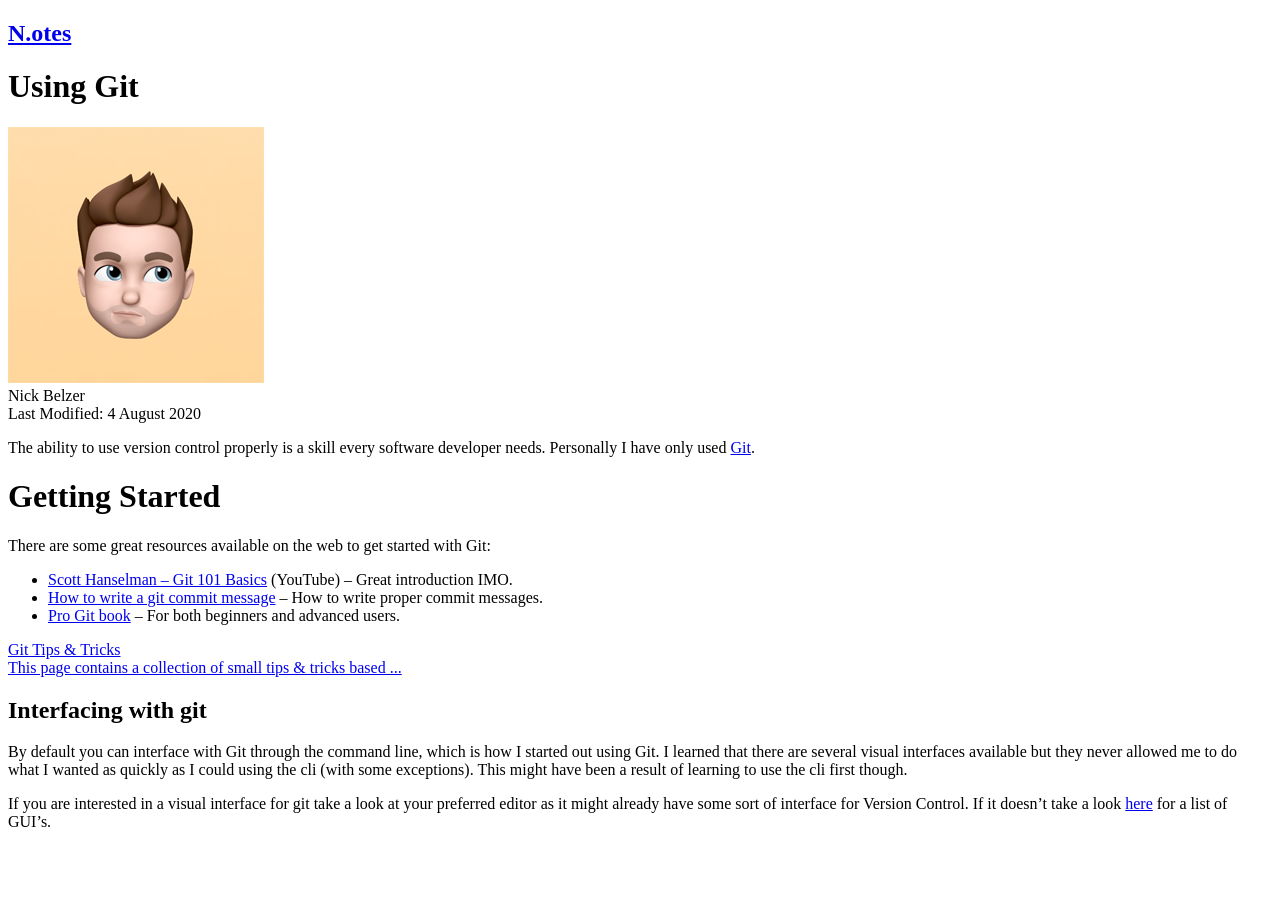
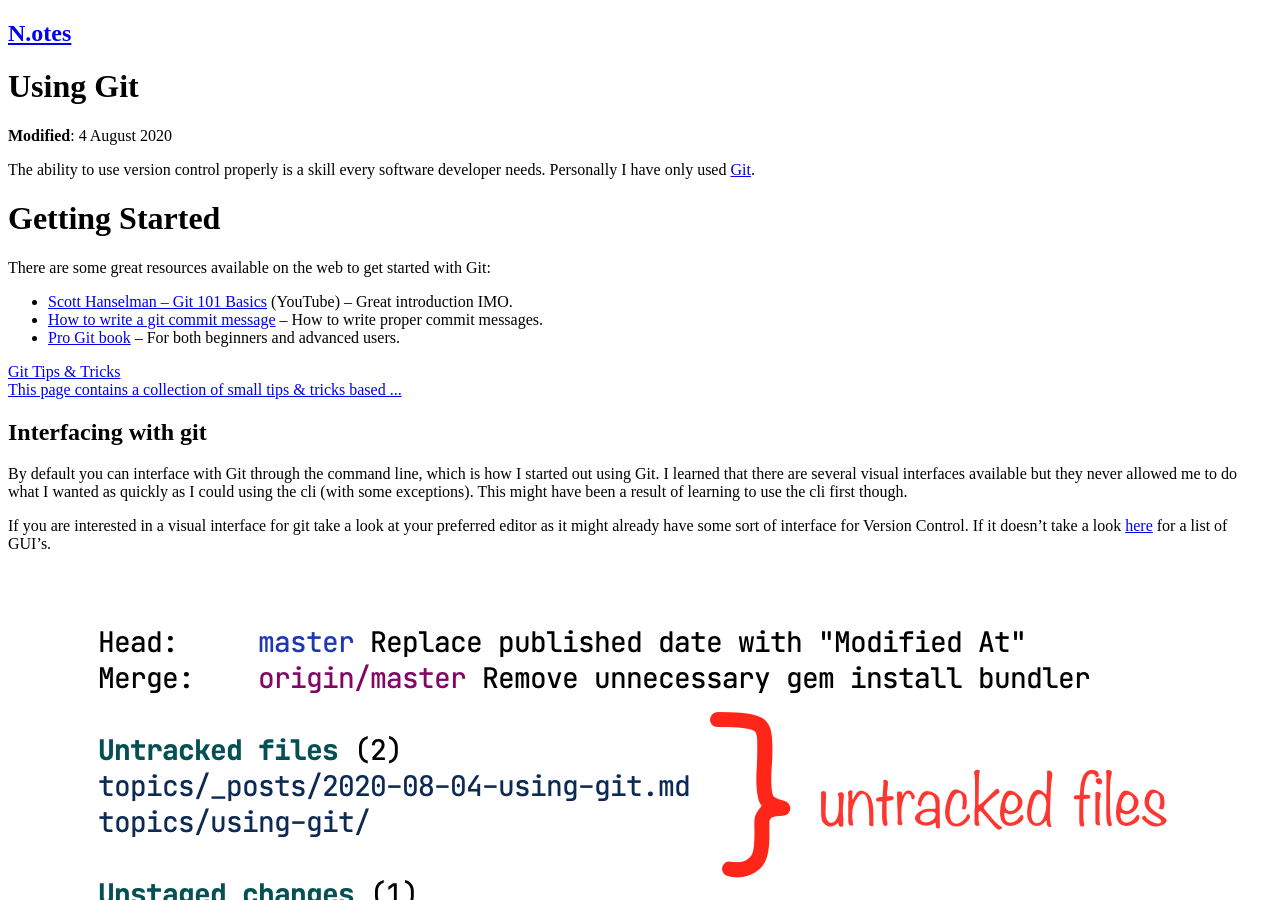
Before and after one commit to nbelzer/notes, a Jekyll site: the page built from topics/_posts/2020-08-04-using-git.md, in a window 1280 px wide and 900 px high. Built offline with Jekyll 4.4.1, drawn with Linux system fonts in a browser that asks for light colours; nearby versions of some CDN libraries.

Commit message:
Remove author name
This seemed like a redundant piece of information, at least while all
content is written by myself.

```diff
--- a/_includes/author.html
+++ b/_includes/author.html
@@ -2,11 +2,7 @@
 {% if include.author == nil %}
   {% assign author = site.data.authors[page.author] %}
 {% endif %}
-<div class="flex flex-row items-center py-2 border-t border-b border-gray-200">
-  <img src="{{ site.baseurl }}{{ author.profile_img }}"
-       class="rounded-full h-12 w-12">
-  <div class="ml-3">
-    <div class="text-gray-600">{{ author.name }}</div>
-    <div class="text-xs text-gray-400">Last Modified: {{ page.last_modified | date: "%-d %B %Y" }}</div>
-  </div>
+
+<div class="text-sm text-gray-400 py-2">
+  <b>Modified</b>: {{ page.last_modified | date: "%-d %B %Y" }}
 </div>
```
